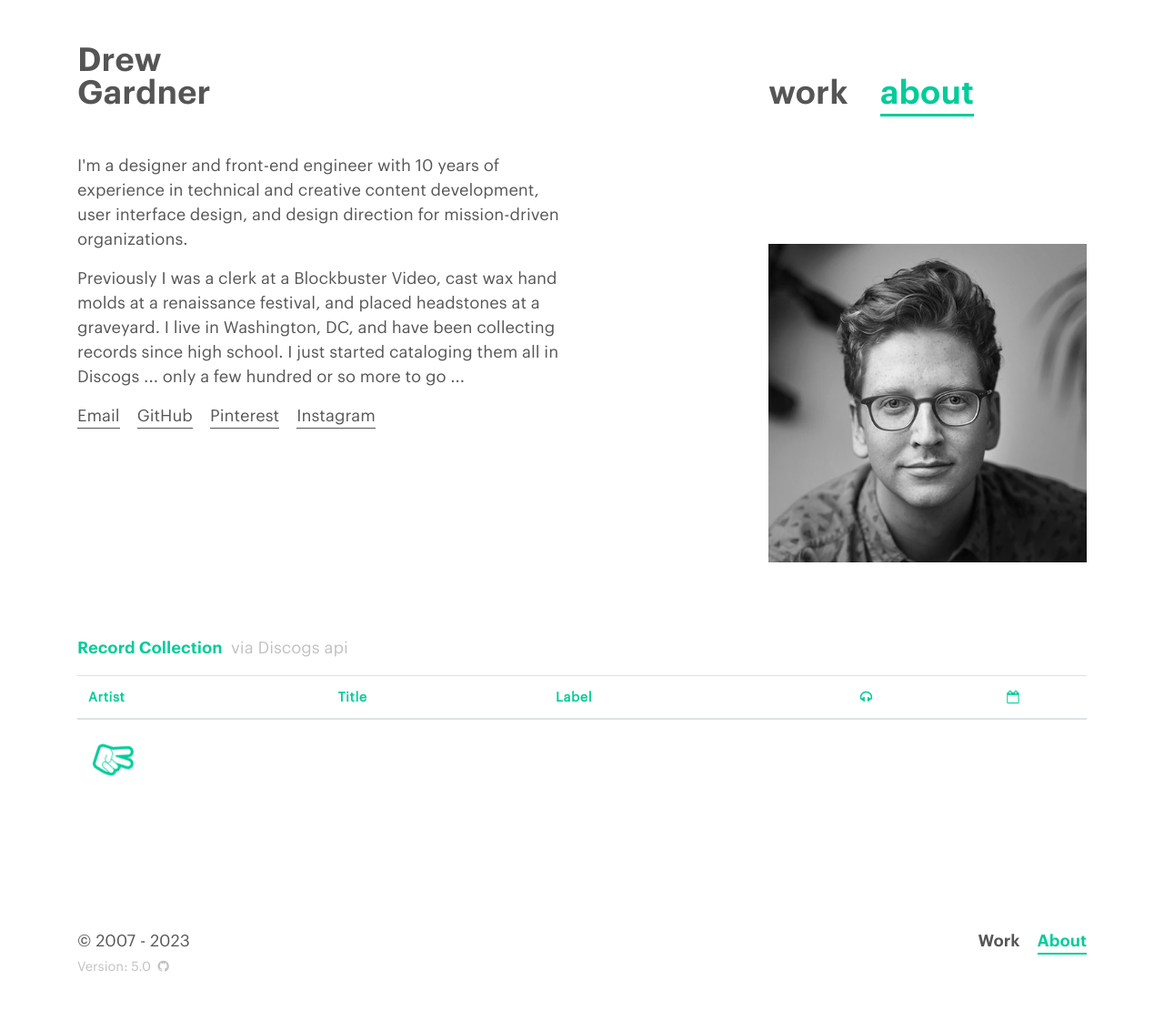
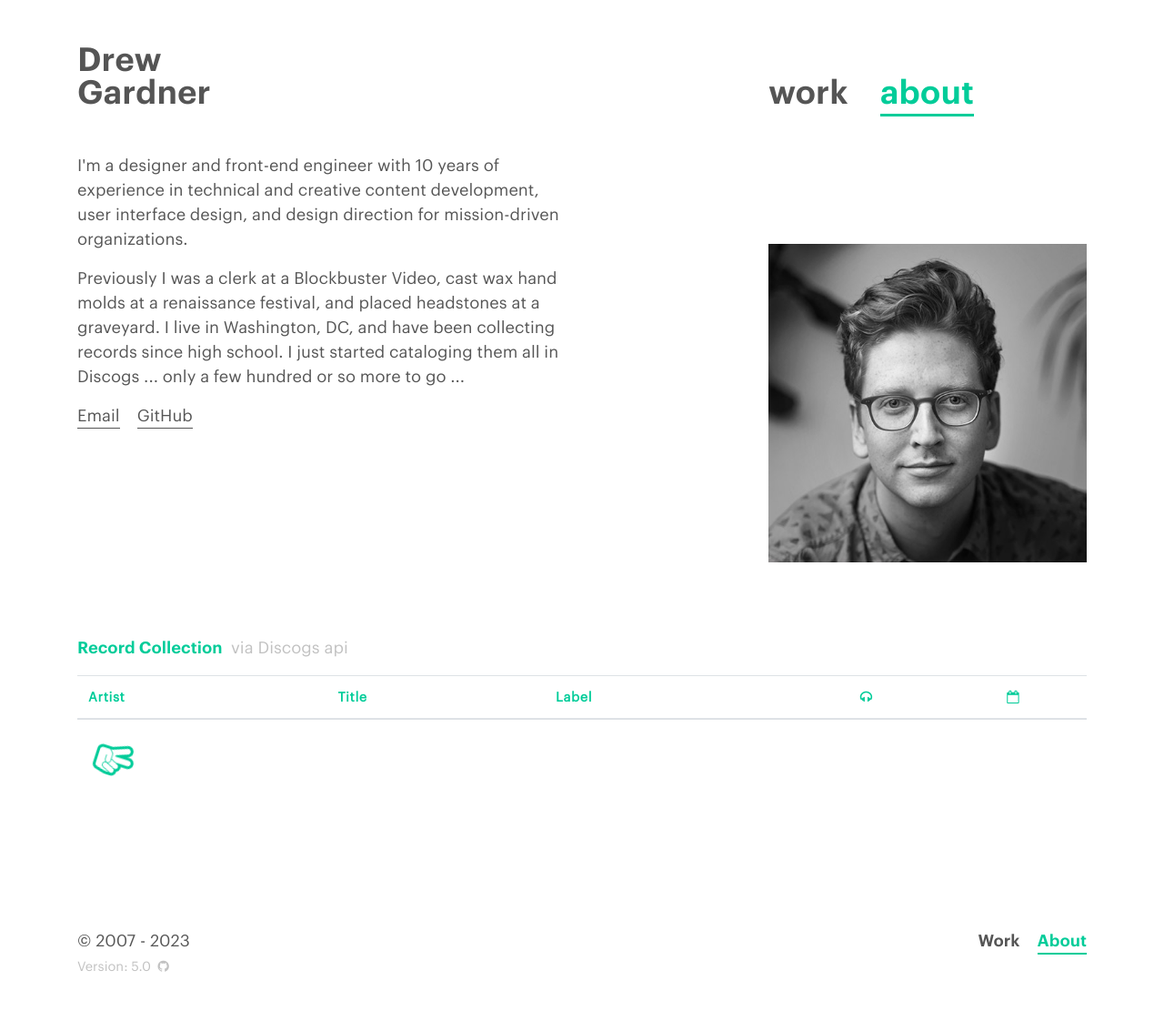
Before and after one commit to dreeeeewwwww/dreeeeewwwww.github.io, a Jekyll site: the page built from about/index.html, in a window 1280 px wide. Shown: the whole page at 91% size. Built offline with Jekyll 4.4.1, drawn with Linux system fonts in a browser that asks for light colours; nearby versions of some CDN libraries.

Commit message:
remove social links

```diff
--- a/about/index.html
+++ b/about/index.html
@@ -12,11 +12,6 @@ layout: default
         <a href="mailto:hello@drewgardner.net" />Email</a>
         &nbsp;&nbsp;
         <a href="http://www.github.com/dreeeeewwwww" target="_blank"/>GitHub</a>
-        &nbsp;&nbsp;
-        <a href="https://www.pinterest.com/dreeeewww/pins/" target="_blank"/>Pinterest</a>
-        &nbsp;&nbsp;
-        <a href="http://www.instagram.com/dreeeeewwwww" target="_blank"/>Instagram</a>
-
       </p>
     </div>
     <div class="col-12 col-sm-6 col-md-6 col-lg-4 order-1 order-sm-1 order-md-1 order-lg-2 no-gutters-xs mx-auto mx-lg-0 ">
```
